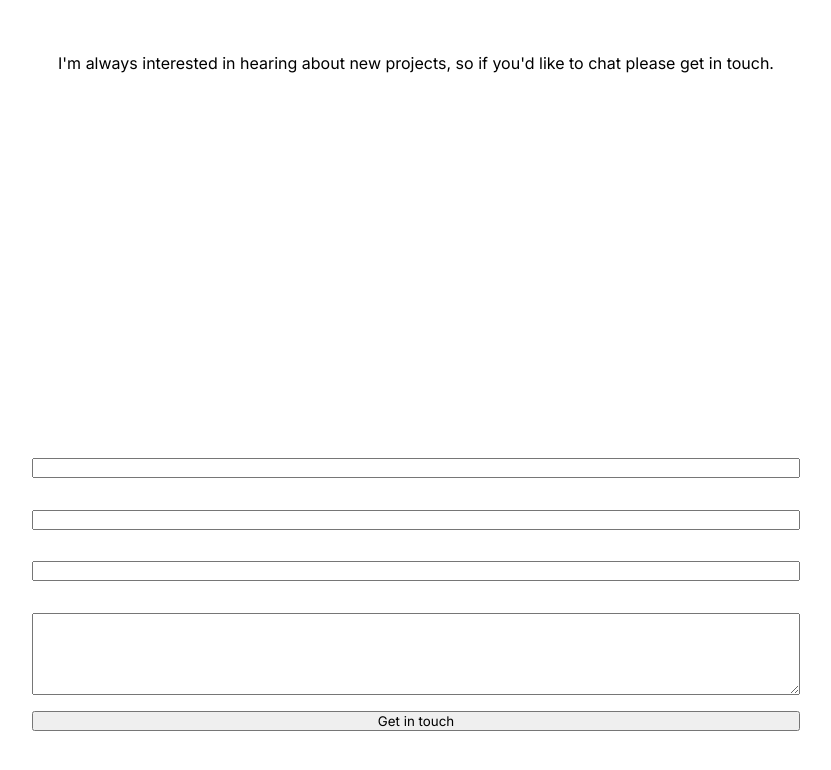
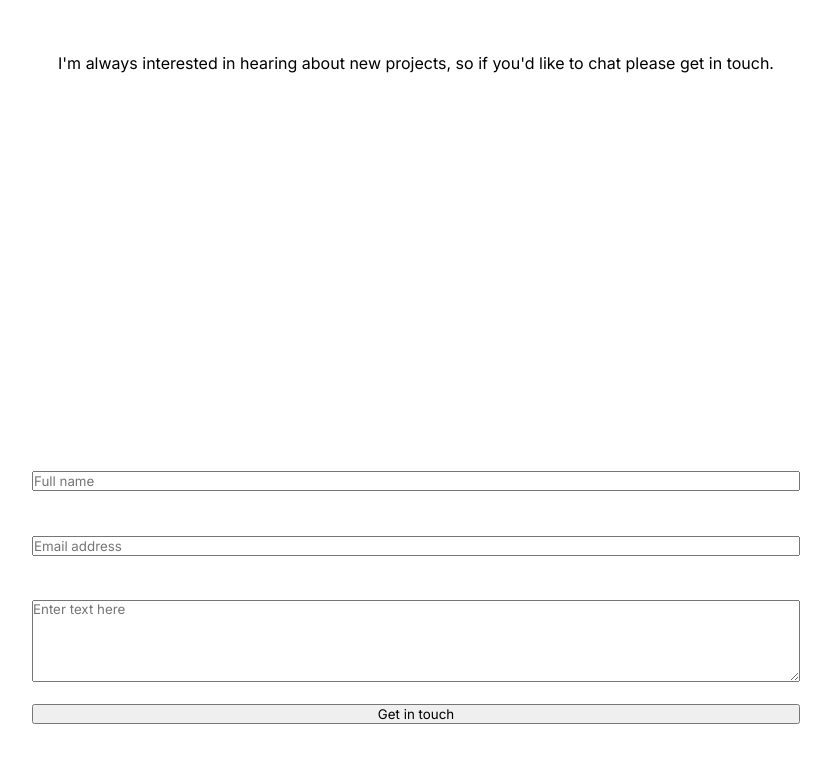
Before and after one commit to danifromecuador/portfolio, a website: page index.html in a window 1280 px wide. Shown: the whole page, without its empty margins (224-1055 px from the left). Drawn offline with Linux system fonts and the light colour scheme.

Commit message:
Add form requirements

```diff
--- a/index.html
+++ b/index.html
@@ -180,18 +180,15 @@
     <p class="contact-form-text">
       I'm always interested in hearing about new projects, so if you'd like to chat please get in touch.
     </p>
-    <form class="form" method="post" action="www.com">
+    <form class="form" method="post" action="https://formspree.io/f/xnqrekyo">
       <label for="name"></label>
-      <input type="text" id="name" name="name" required>
+      <input type="text" id="name" name="name" maxlength="30" placeholder="Full name" required>
 
       <label for="email"></label>
-      <input type="email" id="email" name="email" required>
-
-      <label for="subject"></label>
-      <input type="text" id="subject" name="subject">
+      <input type="email" id="email" name="email" placeholder="Email address" required>
 
       <label for="message"></label>
-      <textarea id="message" name="message" rows="5" required></textarea>
+      <textarea id="message" name="message" rows="5" maxlength="500" placeholder="Enter text here" required></textarea>
 
       <input type="submit" value="Get in touch">
     </form>
```
